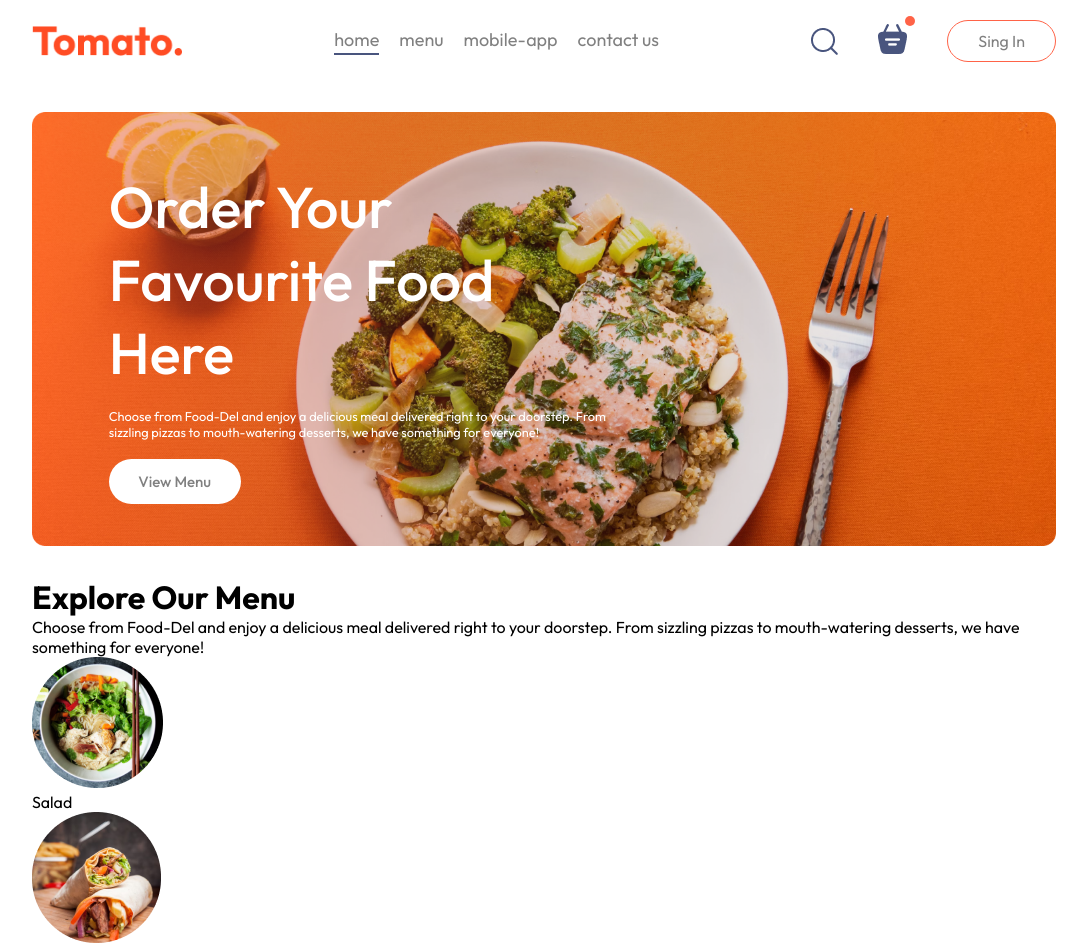
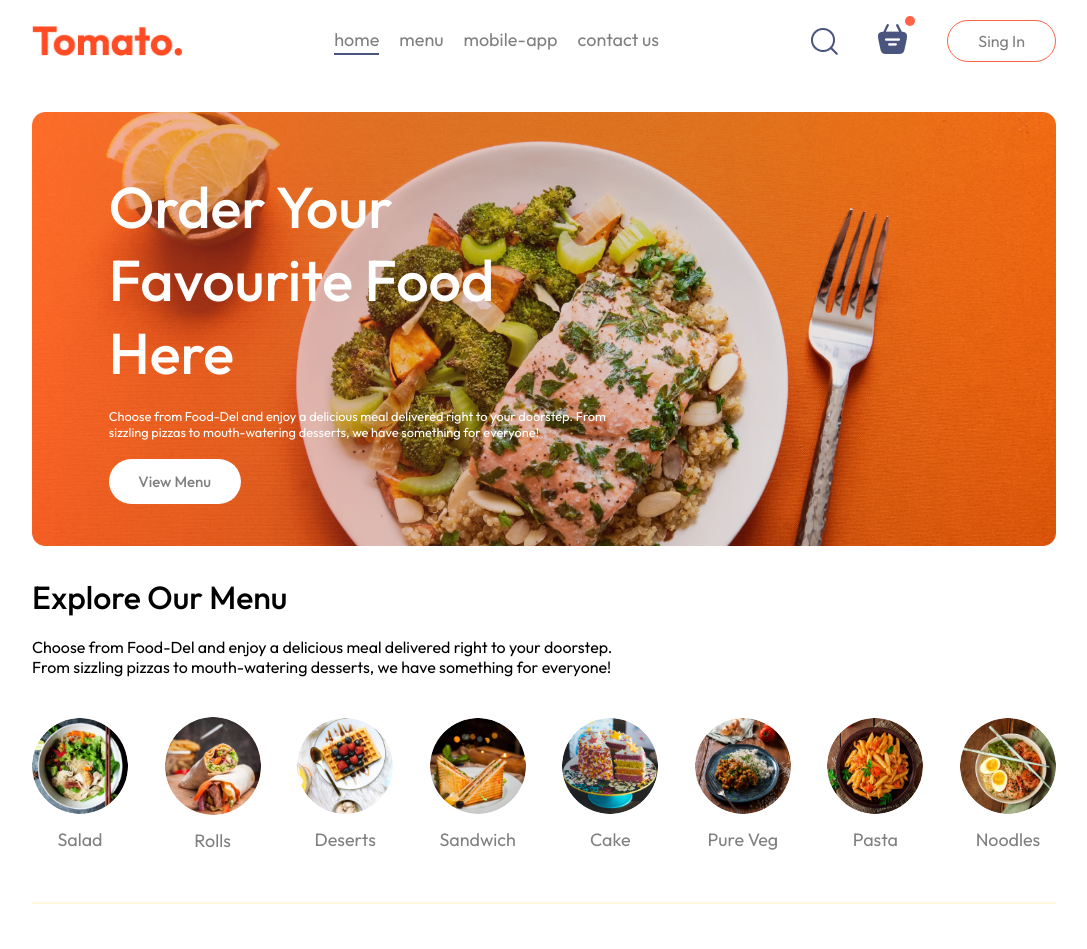
Before and after one commit to Monali40/react-food-del, a React (Vite) app in the folder food-delivery-website/: page / in a window 1280 px wide. Shown: the top 949 px of the page, without its empty margins (96-1183 px from the left). After the commit the page ends 914 px from the top, so only its background shows below. Built offline with nearby package versions, Linux system fonts and the light colour scheme.

Commit message:
added menus list

```diff
--- a/food-delivery-website/src/components/ExploreMenu/ExploreMenu.css
+++ b/food-delivery-website/src/components/ExploreMenu/ExploreMenu.css
@@ -1,3 +1,48 @@
 .explore-menu{
+    display: flex;
+    flex-direction: column;
+    gap: 20px;
+}
+
+.explore-menu h1{
+    color: black;
+    font-weight: 500;
 
 }
+.explore-menu-text{
+    max-width: 60%;
+    columns: gray;
+}
+.explore-menu-list{
+    display: flex;
+    justify-content: space-between;
+    align-items: center;
+    gap: 30px;
+    text-align: center;
+    margin: 20px 0px;
+    overflow-x: scroll;
+}
+.explore-menu-list::-webkit-scrollbar{
+   display: none;
+}
+
+.explore-menu-list-item img{
+    width: 7.5vw;
+    min-width: 80px;
+    cursor: pointer;
+    border-radius: 50%;
+    transition: 0.2s;
+}
+.explore-menu-list-item p{
+    font-size:max(1.4vw,16px);
+    margin-top: 10px;
+    color: gray;
+    cursor: pointer;
+
+}
+.explore-menu hr{
+    margin: 10px 0px;
+    height: 2px;
+    background-color:cornsilk;
+    border: none;
+}
--- a/food-delivery-website/src/components/ExploreMenu/ExploreMenu.jsx
+++ b/food-delivery-website/src/components/ExploreMenu/ExploreMenu.jsx
@@ -19,6 +19,7 @@
 
             })}
         </div>
+        <hr/>
     </div>
   )
 }
```
